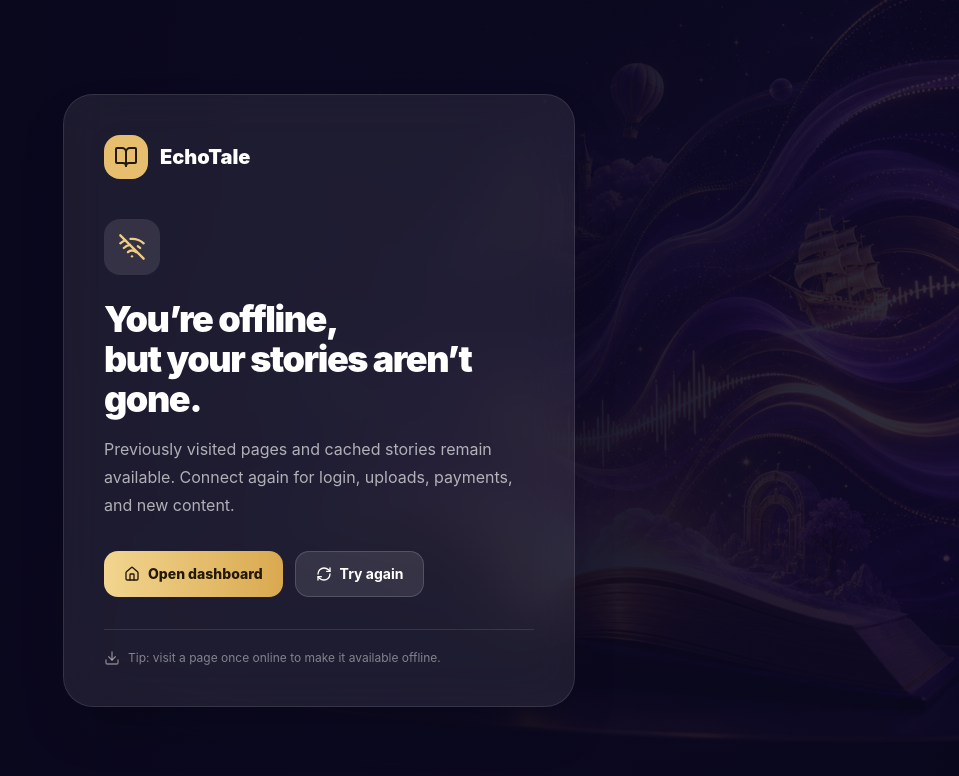
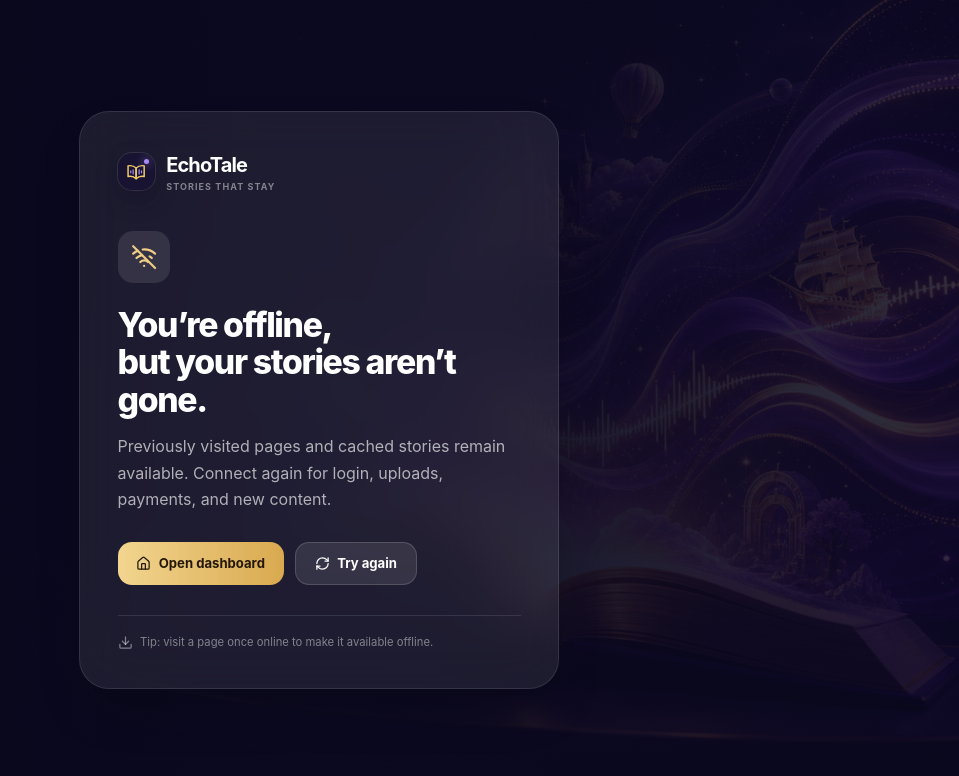
Before and after one commit to NIKHIL-58/Echotale, a Next.js app in the folder frontend/: page /offline in a window 1280 px wide. Shown: the top 776 px of the page, without its empty margins (321-1280 px from the left). Built offline with nearby package versions, Linux system fonts and the light colour scheme; no server answers.

Commit message:
new update 7th sep

```diff
--- a/frontend/src/app/dashboard/page.tsx
+++ b/frontend/src/app/dashboard/page.tsx
@@ -12,7 +12,7 @@ export default function DashboardPage() {
         <section className="flex flex-col gap-4 sm:flex-row sm:items-end sm:justify-between">
           <div>
             <div className="mb-2 inline-flex items-center gap-2 text-[11px] font-bold uppercase tracking-[.16em] text-primary"><Sparkles size={14} /> Your listening space</div>
-            <h1 className="text-3xl font-black tracking-[-.045em] text-textMain sm:text-[38px]">Stories worth your time.</h1>
+            <h1 className="text-3xl font-black tracking-[-.045em] text-textMain sm:text-[34px]">Stories worth your time.</h1>
             <p className="mt-2 text-sm text-textMuted">Discover something new or return to a story you already love.</p>
           </div>
           <div className="flex items-center gap-2">
--- a/frontend/src/app/globals.css
+++ b/frontend/src/app/globals.css
@@ -15,7 +15,7 @@
 
 * { box-sizing: border-box; }
 html { scroll-behavior: smooth; }
-body { margin: 0; min-height: 100vh; background: radial-gradient(circle at 75% -10%, rgba(109,74,255,.08), transparent 28%), var(--color-bg); color: var(--color-text); font-family: Inter, ui-sans-serif, system-ui, -apple-system, BlinkMacSystemFont, "Segoe UI", sans-serif; -webkit-font-smoothing: antialiased; }
+body { margin: 0; min-height: 100vh; background: radial-gradient(circle at 75% -10%, rgba(109,74,255,.08), transparent 28%), var(--color-bg); color: var(--color-text); font-family: "Segoe UI Variable Text", Inter, ui-sans-serif, system-ui, -apple-system, BlinkMacSystemFont, "Segoe UI", sans-serif; font-size: 16px; line-height: 1.5; -webkit-font-smoothing: antialiased; }
 a { color: inherit; text-decoration: none; }
 button, input, select, textarea { font: inherit; }
 button, a { -webkit-tap-highlight-color: transparent; }
@@ -86,3 +86,14 @@ button.bg-primary:hover, a.bg-primary:hover { filter: saturate(1.08) brightness(
 @media (max-width: 640px) {
   body::before { opacity: .25; background-size: 20px 20px; }
 }
+
+
+
+/* Balanced typography across the product */
+.font-black { font-weight: 800; }
+.font-extrabold { font-weight: 750; }
+h1, h2, h3 { text-wrap: balance; }
+p { text-wrap: pretty; }
+@media (min-width: 1024px) {
+  html { font-size: 15px; }
+}
--- a/frontend/src/app/layout.tsx
+++ b/frontend/src/app/layout.tsx
@@ -12,13 +12,13 @@ export const metadata: Metadata = {
     statusBarStyle: "default",
   },
   icons: {
-    icon: "/icon-192x192.png",
-    apple: "/icon-192x192.png",
+    icon: [{ url: "/echotale-mark.svg", type: "image/svg+xml" }],
+    apple: "/echotale-mark.svg",
   },
 };
 
 export const viewport: Viewport = {
-  themeColor: "#6c4df6",
+  themeColor: "#100c25",
 };
 
 export default function RootLayout({
--- a/frontend/src/app/manifest.ts
+++ b/frontend/src/app/manifest.ts
@@ -8,19 +8,15 @@ export default function manifest(): MetadataRoute.Manifest {
     start_url: "/dashboard",
     scope: "/",
     display: "standalone",
-    background_color: "#0b0920",
-    theme_color: "#0b0920",
+    background_color: "#100c25",
+    theme_color: "#100c25",
     orientation: "portrait",
     icons: [
       {
-        src: "/icon-192x192.png",
-        sizes: "192x192",
-        type: "image/png",
-      },
-      {
-        src: "/icon-512x512.png",
-        sizes: "512x512",
-        type: "image/png",
+        src: "/echotale-mark.svg",
+        sizes: "any",
+        type: "image/svg+xml",
+        purpose: "maskable",
       },
     ],
   };
--- a/frontend/src/app/offline/page.tsx
+++ b/frontend/src/app/offline/page.tsx
@@ -1,5 +1,6 @@
 import Link from "next/link";
-import { BookOpen, Download, Home, RefreshCw, WifiOff } from "lucide-react";
+import { Download, Home, RefreshCw, WifiOff } from "lucide-react";
+import { EchoTaleLogo } from "@/components/brand/EchoTaleLogo";
 
 export default function OfflinePage() {
   return (
@@ -7,7 +8,7 @@ export default function OfflinePage() {
       <img src="/premium-story-world.png" alt="" className="absolute inset-0 h-full w-full object-cover object-right opacity-35" />
       <div className="absolute inset-0 bg-gradient-to-r from-[#080619] via-[#0b0920]/95 to-[#0b0920]/55" />
       <section className="relative z-10 w-full max-w-lg rounded-[30px] border border-white/10 bg-white/[.08] p-7 shadow-2xl backdrop-blur-xl sm:p-10">
-        <div className="flex items-center gap-3"><span className="grid h-11 w-11 place-items-center rounded-2xl bg-[#e6be6d] text-[#241807]"><BookOpen className="h-6 w-6" /></span><span className="text-xl font-black">EchoTale</span></div>
+        <EchoTaleLogo inverse />
         <span className="mt-10 grid h-14 w-14 place-items-center rounded-2xl bg-white/10 text-[#f0cd85]"><WifiOff className="h-7 w-7" /></span>
         <h1 className="mt-6 text-4xl font-black tracking-[-.04em]">You’re offline,<br/>but your stories aren’t gone.</h1>
         <p className="mt-4 leading-7 text-white/65">Previously visited pages and cached stories remain available. Connect again for login, uploads, payments, and new content.</p>
--- a/frontend/src/components/brand/EchoTaleLogo.tsx
+++ b/frontend/src/components/brand/EchoTaleLogo.tsx
@@ -3,15 +3,15 @@ import { cn } from "@/lib/utils";
 export function EchoTaleLogo({ compact = false, inverse = false, className }: { compact?: boolean; inverse?: boolean; className?: string }) {
   return (
     <div className={cn("flex items-center gap-3", className)}>
-      <span className="relative grid h-11 w-11 shrink-0 place-items-center overflow-hidden rounded-[14px] bg-[#181331] shadow-[0_10px_24px_rgba(8,5,27,.22)] ring-1 ring-white/10">
-        <svg viewBox="0 0 44 44" className="h-8 w-8" aria-hidden="true">
+      <span className="relative grid h-10 w-10 shrink-0 place-items-center overflow-hidden rounded-[14px] bg-[#181331] shadow-[0_10px_24px_rgba(8,5,27,.22)] ring-1 ring-white/10">
+        <svg viewBox="0 0 44 44" className="h-7 w-7" aria-hidden="true">
           <path d="M8.5 11.5c5.2-1.1 9.7.1 13.5 3.6v18c-3.8-3.5-8.3-4.7-13.5-3.6v-18Z" fill="none" stroke="#F1C96B" strokeWidth="2.5" strokeLinejoin="round" />
           <path d="M35.5 11.5c-5.2-1.1-9.7.1-13.5 3.6v18c3.8-3.5 8.3-4.7 13.5-3.6v-18Z" fill="none" stroke="#F1C96B" strokeWidth="2.5" strokeLinejoin="round" />
           <path d="M13 23v-3m4 5v-7m10 7v-7m4 5v-3" stroke="#A98AF5" strokeWidth="2" strokeLinecap="round" />
         </svg>
         <span className="absolute right-1.5 top-1.5 h-1.5 w-1.5 rounded-full bg-[#a98af5] shadow-[0_0_10px_#a98af5]" />
       </span>
-      {!compact && <span><span className={cn("block text-[22px] font-black tracking-[-.045em]", inverse ? "text-white" : "text-[#17132a]")}>EchoTale</span><span className={cn("block text-[10px] font-semibold tracking-[.09em]", inverse ? "text-white/45" : "text-[#777181]")}>STORIES THAT STAY</span></span>}
+      {!compact && <span><span className={cn("block text-[20px] font-extrabold tracking-[-.045em]", inverse ? "text-white" : "text-[#17132a]")}>EchoTale</span><span className={cn("block text-[9px] font-bold tracking-[.12em]", inverse ? "text-white/45" : "text-[#777181]")}>STORIES THAT STAY</span></span>}
     </div>
   );
 }
--- a/frontend/src/components/dashboard/HeroBanner.tsx
+++ b/frontend/src/components/dashboard/HeroBanner.tsx
@@ -5,14 +5,14 @@ import { ArrowRight, BookOpen, Headphones, Play, Star } from "lucide-react";
 
 export function HeroBanner() {
   return (
-    <section className="relative isolate overflow-hidden rounded-[30px] border border-white/10 bg-[#0b0920] px-6 py-8 text-white shadow-[0_26px_70px_rgba(26,16,72,.20)] sm:px-9 md:min-h-[360px] md:px-11 md:py-10">
+    <section className="relative isolate overflow-hidden rounded-[30px] border border-white/10 bg-[#0b0920] px-6 py-8 text-white shadow-[0_26px_70px_rgba(26,16,72,.20)] sm:px-9 md:min-h-[330px] md:px-11 md:py-10">
       <div className="absolute inset-0" style={{ backgroundImage: "linear-gradient(90deg, rgba(8,6,25,.99) 0%, rgba(10,7,31,.94) 42%, rgba(10,7,31,.18) 82%), url('/premium-story-world.png')", backgroundSize: "cover", backgroundPosition: "center right" }} />
       <div className="absolute inset-0 bg-[radial-gradient(circle_at_72%_12%,rgba(174,132,255,.22),transparent_27%)]" />
       <div className="relative z-10 max-w-[650px]">
         <div className="mb-5 inline-flex items-center gap-2 rounded-full border border-white/15 bg-white/10 px-3.5 py-1.5 text-[11px] font-bold uppercase tracking-[.14em] backdrop-blur">
           <Star size={14} className="fill-[#e7bd69] text-[#e7bd69]" /> Editor&apos;s pick
         </div>
-        <h1 className="max-w-xl text-4xl font-black leading-[1.01] tracking-[-.052em] sm:text-[52px]">Your next great story starts here.</h1>
+        <h1 className="max-w-xl text-4xl font-black leading-[1.01] tracking-[-.052em] sm:text-[46px]">Your next great story starts here.</h1>
         <p className="mt-4 max-w-lg text-sm leading-6 text-white/68 sm:text-base">Discover remarkable books, enjoy immersive narration, and continue every story from exactly where you paused.</p>
         <div className="mt-7 flex flex-wrap items-center gap-4">
           <Link href="/explore" className="inline-flex h-12 items-center justify-center gap-2.5 rounded-[14px] bg-gradient-to-r from-[#f8df9a] to-[#e2b65d] px-5 text-sm font-extrabold text-[#241807] shadow-[0_12px_28px_rgba(0,0,0,.2)] transition hover:-translate-y-0.5 hover:brightness-105"><Play size={16} fill="currentColor" /> Explore stories <ArrowRight size={17} /></Link>
```
Also changed, not shown: frontend/public/echotale-mark.svg (added).
